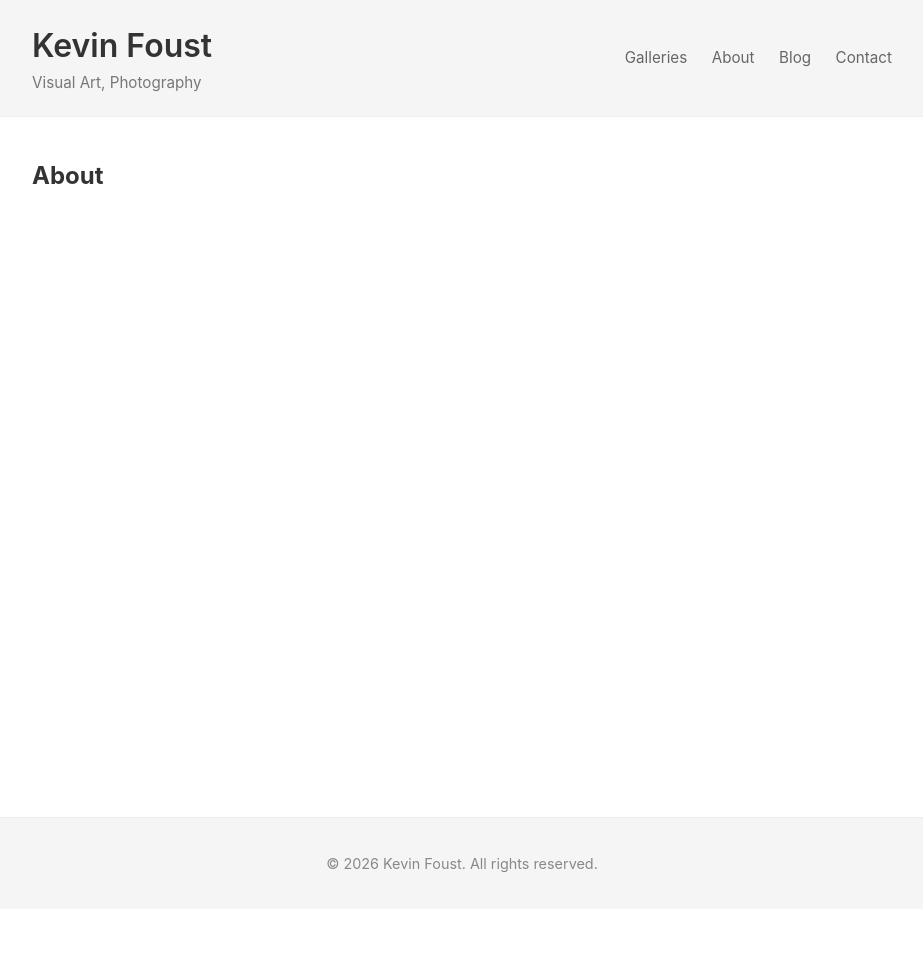
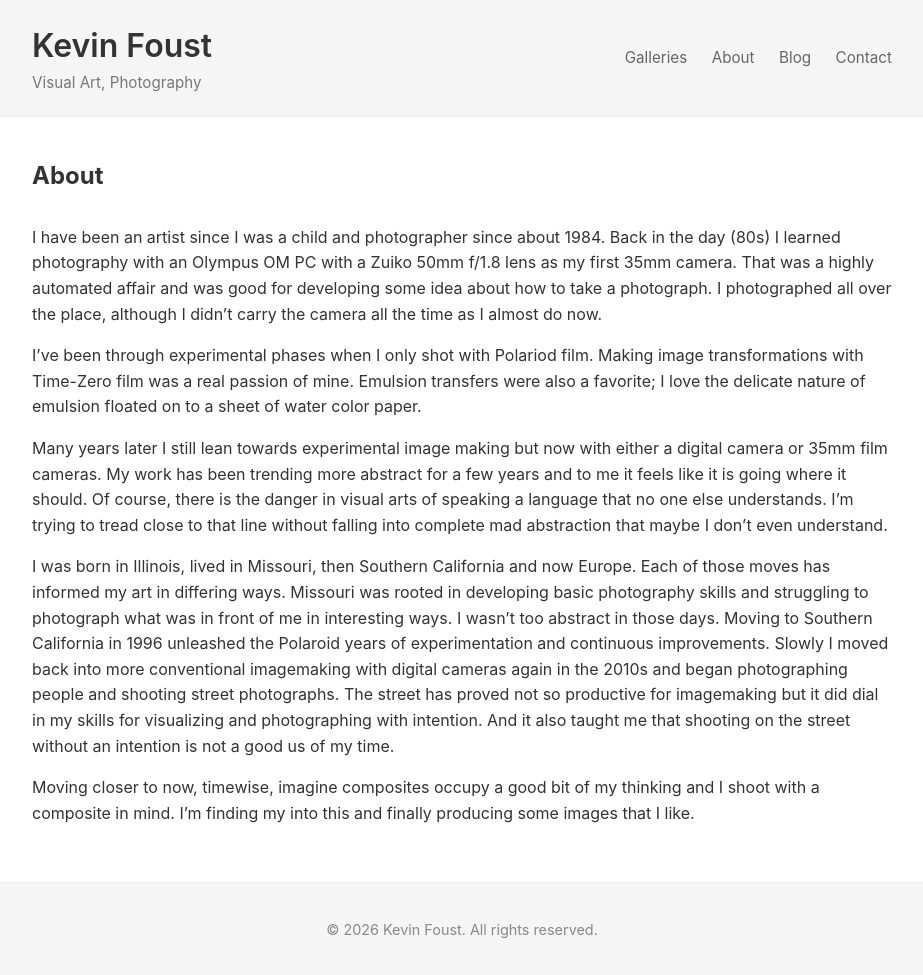
Before and after one commit to kevinfoust/kevinfoust.github.io, a Jekyll site: the page built from about.md, in a window 1280 px wide. Shown: the whole page, without its empty margins (178-1101 px from the left). Built offline with Jekyll 4.4.1, drawn with Linux system fonts in a browser that asks for light colours; before the commit the page ends 909 px from its top, so only the background shows below that.

Commit message:
fleshing out about page

```diff
--- a/about.md
+++ b/about.md
@@ -3,3 +3,13 @@ layout: page
 title: About
 permalink: /about/
 ---
+
+I have been an artist since I was a child and photographer since about 1984.  Back in the day (80s) I learned photography with an Olympus OM PC with a Zuiko 50mm f/1.8 lens as my first 35mm camera.  That was a highly automated affair and was good for developing some idea about how to take a photograph. I photographed all over the place, although I didn't carry the camera all the time as I almost do now.
+
+I've been through experimental phases when I only shot with Polariod film.  Making image transformations with Time-Zero film was a real passion of mine.  Emulsion transfers were also a favorite; I love the delicate nature of emulsion floated on to a sheet of water color paper.
+
+Many years later I still lean towards experimental image making but now with either a digital camera or 35mm film cameras.  My work has been trending more abstract for a few years and to me it feels like it is going where it should.  Of course, there is the danger in visual arts of speaking a language that no one else understands.  I'm trying to tread close to that line without falling into complete mad abstraction that maybe I don't even understand.
+
+I was born in Illinois, lived in Missouri, then Southern California and now Europe.  Each of those moves has informed my art in differing ways. Missouri was rooted in developing basic photography skills and struggling to photograph what was in front of me in interesting ways.  I wasn't too abstract in those days.  Moving to Southern California in 1996 unleashed the Polaroid years of experimentation and continuous improvements.  Slowly I moved back into more conventional imagemaking with digital cameras again in the 2010s and began photographing people and shooting street photographs.  The street has proved not so productive for imagemaking but it did dial in my skills  for visualizing and photographing with intention.  And it also taught me that shooting on the street without an intention is not a good us of my time.
+
+Moving closer to now, timewise, imagine composites occupy a good bit of my thinking and I shoot with a composite in mind.  I'm finding my into this and finally producing some images that I like.
```
